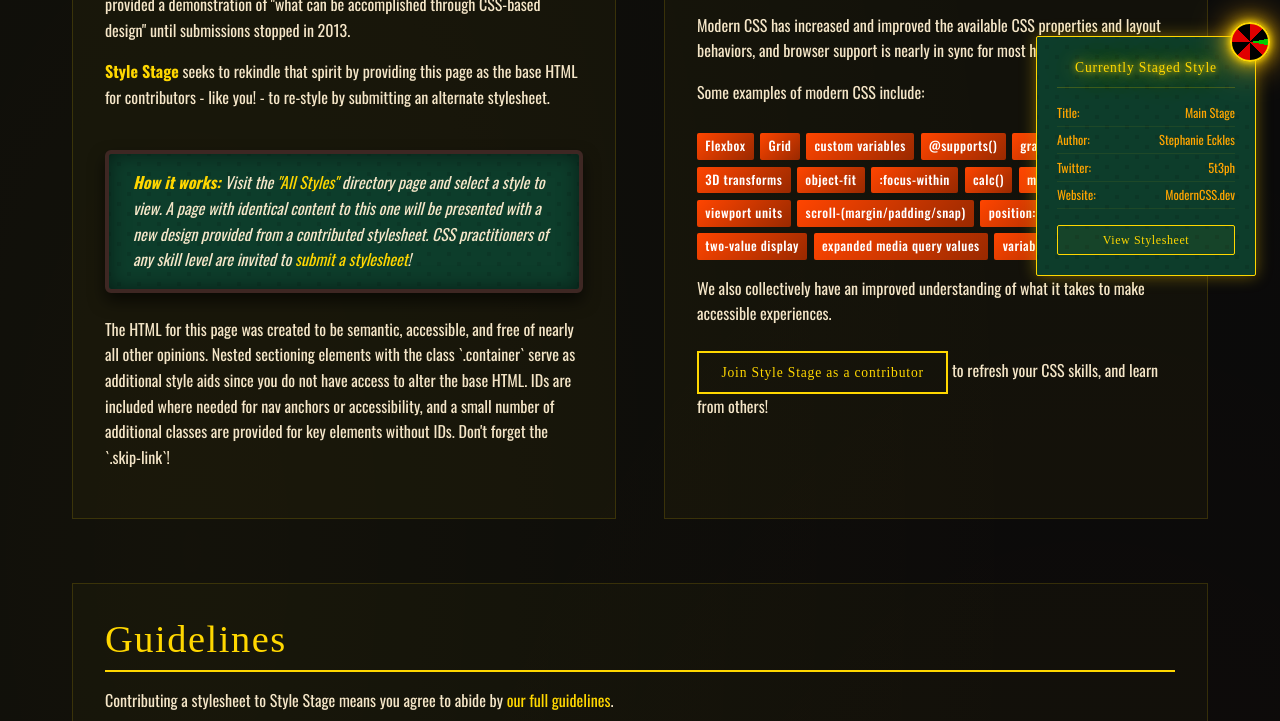
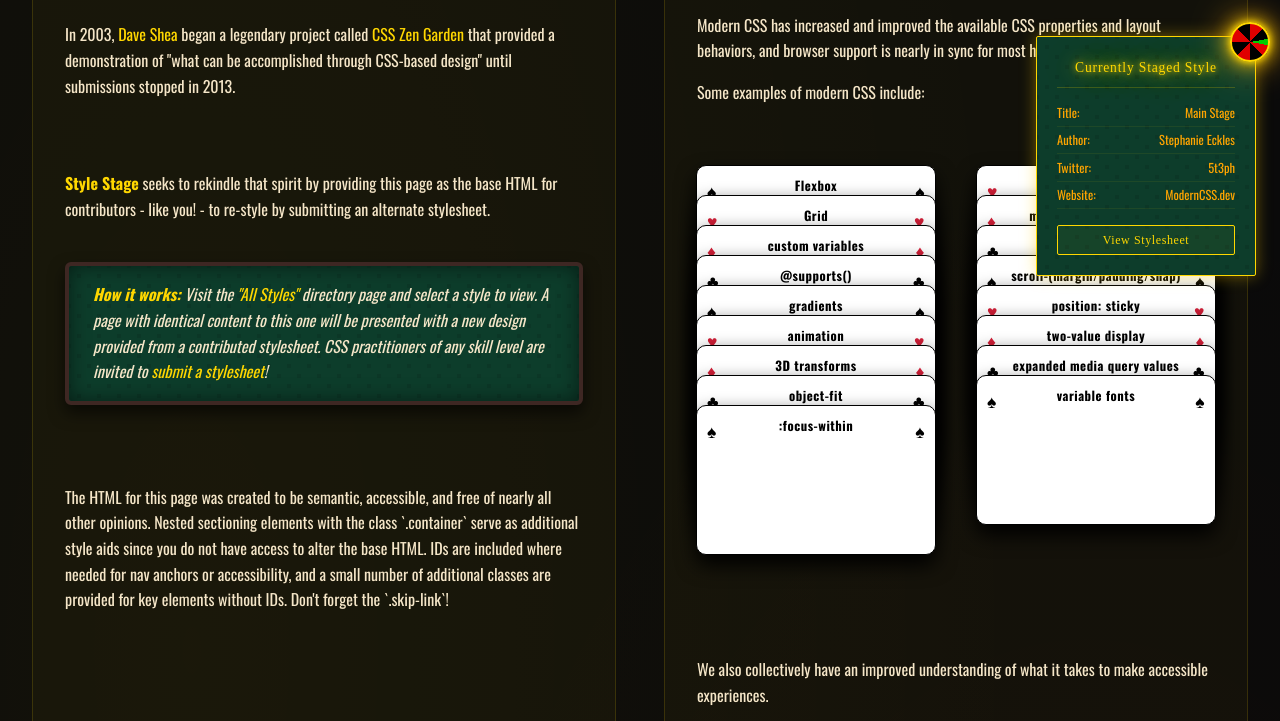
Before and after one commit to gomathie/stylestage-sass, a plain HTML site: page index.html in a window 1280 px wide. Shown: the part 500-1221 px from the top of the page. Drawn offline with nearby package versions, Linux system fonts and the light colour scheme; a web font is replaced by a local one.

Commit message:
Merge pull request #2 from gomathie/Main-edits-TJ
Main edits tj 73c8db9bf4a6ec277156bd57b32fe9bc9f2db540

```diff
--- a/style.css
+++ b/style.css
@@ -20,7 +20,7 @@
   --font-size-h4: 1.25rem;
   --font-size-text: 1rem;
   --border-radius: 4px;
-  --max-width: 1200px;
+  --max-width: 2000px;
   --section-gap: 4rem;
   --glow-gold: 0 0 6px #FFD700, 0 0 18px #FFD700, 0 0 36px #FFA500;
   --glow-red: 0 0 6px #FF4500, 0 0 16px #FF4500, 0 0 30px #FF0000;
@@ -410,25 +410,191 @@ nav ul li:first-child a {
   margin-bottom: 1rem;
   width: 100%;
 }
+#about section:nth-child(1) p {
+  padding-top: 3.5rem;
+}
+#about section:nth-child(1) blockquote > p {
+  padding-top: 0px;
+}
+#about section:nth-child(2) ul {
+  position: relative;
+  width: 100%;
+  max-width: 900px;
+  height: clamp(420px, 60vw, 520px);
+  margin: 0.5rem auto;
+  padding: 0;
+  list-style: none;
+}
+#about section:nth-child(2) ul li {
+  --column-x: 0px;
+  --stack-y: 0px;
+  position: absolute;
+  top: 30%;
+  left: 50%;
+  width: clamp(190px, 24vw, 240px);
+  height: clamp(150px, 10vw, 120px);
+  padding-top: 10px;
+  display: flex;
+  justify-content: center;
+  align-items: flex-start;
+  border: 1px solid #000;
+  border-radius: 10px;
+  background: #fff;
+  color: #000;
+  font-size: 0.8rem;
+  font-weight: 700;
+  letter-spacing: 0.04em;
+  text-align: center;
+  box-shadow: 0 10px 20px #000;
+  cursor: pointer;
+  transform: translate(calc(-50% + var(--column-x)), var(--stack-y));
+  transition: transform 0.25s ease, box-shadow 0.25s ease;
+}
+#about section:nth-child(2) ul li:hover {
+  transform: translate(calc(-45% + var(--column-x)), calc(var(--stack-y) - clamp(40px, 2vw, 30px))) rotate(10deg);
+  box-shadow: 0 20px 30px #000;
+}
+#about section:nth-child(2) ul li::before,
+#about section:nth-child(2) ul li::after {
+  position: absolute;
+  top: 10px;
+  font-size: 1.1rem;
+  font-weight: 700;
+}
+#about section:nth-child(2) ul li::before {
+  left: 10px;
+}
+#about section:nth-child(2) ul li::after {
+  right: 10px;
+}
+#about section:nth-child(2) ul li:nth-child(4n+1)::before,
+#about section:nth-child(2) ul li:nth-child(4n+1)::after {
+  content: "♠";
+  color: #000;
+}
+#about section:nth-child(2) ul li:nth-child(4n+2)::before,
+#about section:nth-child(2) ul li:nth-child(4n+2)::after {
+  content: "♥";
+  color: #d11f38;
+}
+#about section:nth-child(2) ul li:nth-child(4n+3)::before,
+#about section:nth-child(2) ul li:nth-child(4n+3)::after {
+  content: "♦";
+  color: #d11f38;
+}
+#about section:nth-child(2) ul li:nth-child(4n+4)::before,
+#about section:nth-child(2) ul li:nth-child(4n+4)::after {
+  content: "♣";
+  color: #000;
+}
+#about section:nth-child(2) ul li:nth-child(-n+9) {
+  --column-x: calc(clamp(180px, 22vw, 280px) * -0.5);
+}
+#about section:nth-child(2) ul li:nth-child(n+10) {
+  --column-x: calc(clamp(180px, 22vw, 280px) * 0.5);
+}
+#about section:nth-child(2) ul li:nth-child(1) {
+  --stack-y: calc(clamp(20px, 3vw, 30px) * -4);
+  z-index: 1;
+}
+#about section:nth-child(2) ul li:nth-child(2) {
+  --stack-y: calc(clamp(20px, 3vw, 30px) * -3);
+  z-index: 2;
+}
+#about section:nth-child(2) ul li:nth-child(3) {
+  --stack-y: calc(clamp(20px, 3vw, 30px) * -2);
+  z-index: 3;
+}
+#about section:nth-child(2) ul li:nth-child(4) {
+  --stack-y: calc(clamp(20px, 3vw, 30px) * -1);
+  z-index: 4;
+}
+#about section:nth-child(2) ul li:nth-child(5) {
+  --stack-y: 0px;
+  z-index: 5;
+}
+#about section:nth-child(2) ul li:nth-child(6) {
+  --stack-y: calc(clamp(20px, 3vw, 30px) * 1);
+  z-index: 6;
+}
+#about section:nth-child(2) ul li:nth-child(7) {
+  --stack-y: calc(clamp(20px, 3vw, 30px) * 2);
+  z-index: 7;
+}
+#about section:nth-child(2) ul li:nth-child(8) {
+  --stack-y: calc(clamp(20px, 3vw, 30px) * 3);
+  z-index: 8;
+}
+#about section:nth-child(2) ul li:nth-child(9) {
+  --stack-y: calc(clamp(20px, 3vw, 30px) * 4);
+  z-index: 9;
+}
+#about section:nth-child(2) ul li:nth-child(10) {
+  --stack-y: calc(clamp(20px, 3vw, 30px) * -4);
+  z-index: 1;
+}
+#about section:nth-child(2) ul li:nth-child(11) {
+  --stack-y: calc(clamp(20px, 3vw, 30px) * -3);
+  z-index: 2;
+}
+#about section:nth-child(2) ul li:nth-child(12) {
+  --stack-y: calc(clamp(20px, 3vw, 30px) * -2);
+  z-index: 3;
+}
+#about section:nth-child(2) ul li:nth-child(13) {
+  --stack-y: calc(clamp(20px, 3vw, 30px) * -1);
+  z-index: 4;
+}
+#about section:nth-child(2) ul li:nth-child(14) {
+  --stack-y: 0px;
+  z-index: 5;
+}
+#about section:nth-child(2) ul li:nth-child(15) {
+  --stack-y: calc(clamp(20px, 3vw, 30px) * 1);
+  z-index: 6;
+}
+#about section:nth-child(2) ul li:nth-child(16) {
+  --stack-y: calc(clamp(20px, 3vw, 30px) * 2);
+  z-index: 7;
+}
+#about section:nth-child(2) ul li:nth-child(17) {
+  --stack-y: calc(clamp(20px, 3vw, 30px) * 3);
+  z-index: 8;
+}
+@media (max-width: 1100px) {
   #about section:nth-child(2) ul {
     display: flex;
     flex-wrap: wrap;
     gap: 0.4rem;
-  list-style: none;
+    height: auto;
+    max-width: none;
     margin: 0.75rem 0 1rem;
   }
   #about section:nth-child(2) ul li {
+    position: static;
+    width: auto;
+    height: auto;
     padding: 0.25em 0.65em;
     background: linear-gradient(135deg, #FF4500, #992900);
     color: #fff;
-  font-size: 0.8rem;
     font-weight: 500;
-  letter-spacing: 0.04em;
+    border: 0;
     border-radius: 2px;
+    box-shadow: none;
+    cursor: default;
+    transform: none;
     transition: box-shadow 0.2s;
   }
   #about section:nth-child(2) ul li:hover {
+    transform: none;
     box-shadow: var(--glow-red);
+  }
+  #about section:nth-child(2) ul li::before,
+#about section:nth-child(2) ul li::after {
+    content: none;
+    display: none;
+    visibility: hidden;
+  }
 }
 #about section:nth-child(2) p:last-of-type a,
 #about section:nth-child(2) a[href="#contribute"] {
```
Lines whose indentation alone changed are shown as unchanged.
